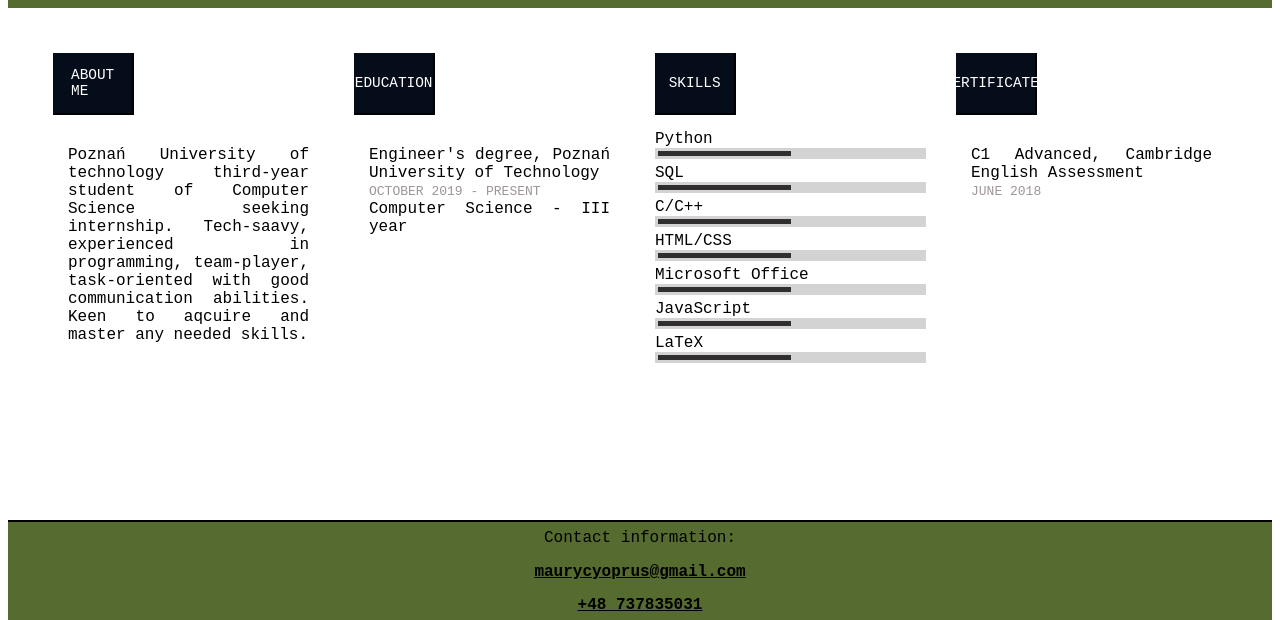
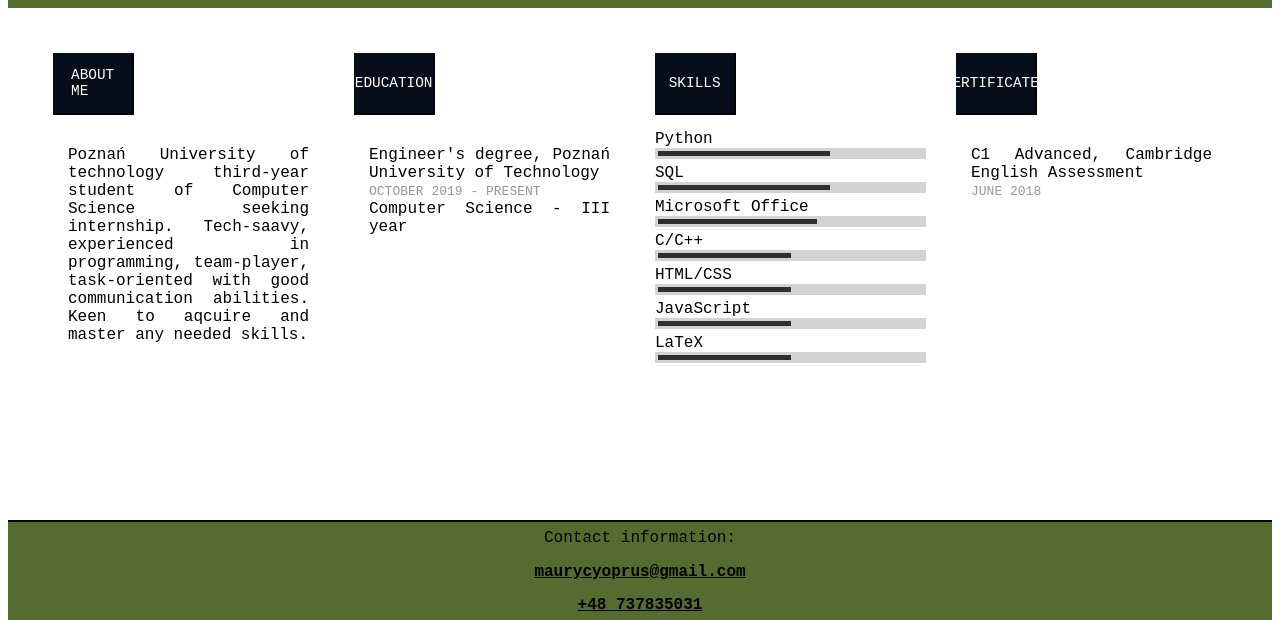
Before and after one commit to MaurycyOprus/CV, a plain HTML site: page CV/index.html in a window 1280 px wide. Shown: the part 188-808 px from the top of the page. Drawn offline with Linux system fonts and the light colour scheme.

Commit message:
Add files via upload

```diff
--- a/CV/index.html
+++ b/CV/index.html
@@ -35,13 +35,19 @@
                     <div>
                         Python
                         <div class="progress_bar">
-                            <div class="python_progress" style="height:5px;width:50%"></div>
+                            <div class="python_progress" style="height:5px;width:65%"></div>
                         </div>
                     </div>
                     <div>
                         SQL
                         <div class="progress_bar">
-                            <div class="python_progress" style="height:5px;width:50%"></div>
+                            <div class="python_progress" style="height:5px;width:65%"></div>
+                        </div>
+                    </div>
+                    <div>
+                        Microsoft Office
+                        <div class="progress_bar">
+                            <div class="python_progress" style="height:5px;width:60%"></div>
                         </div>
                     </div>
                     <div>
@@ -52,12 +58,6 @@
                     </div>
                     <div>
                         HTML/CSS
-                        <div class="progress_bar">
-                            <div class="python_progress" style="height:5px;width:50%"></div>
-                        </div>
-                    </div>
-                    <div>
-                        Microsoft Office
                         <div class="progress_bar">
                             <div class="python_progress" style="height:5px;width:50%"></div>
                         </div>
```
